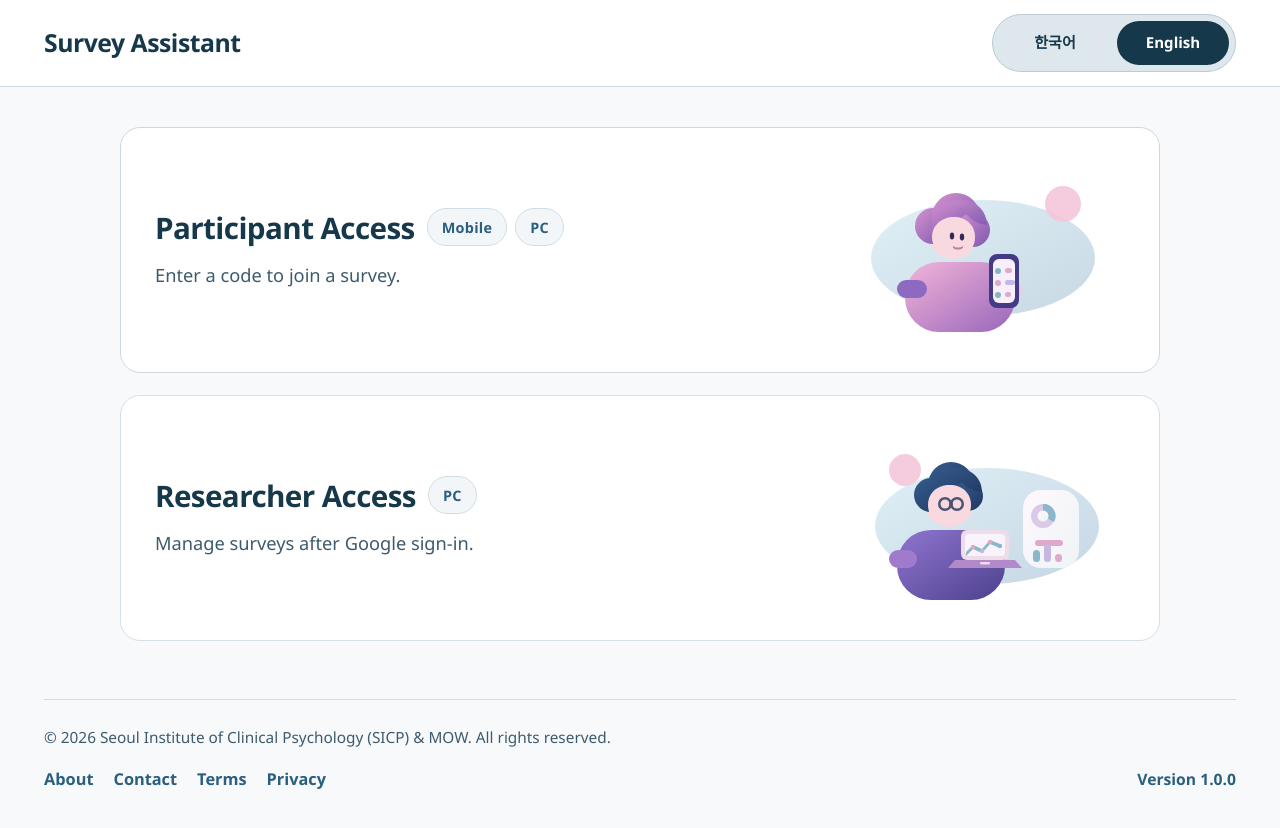
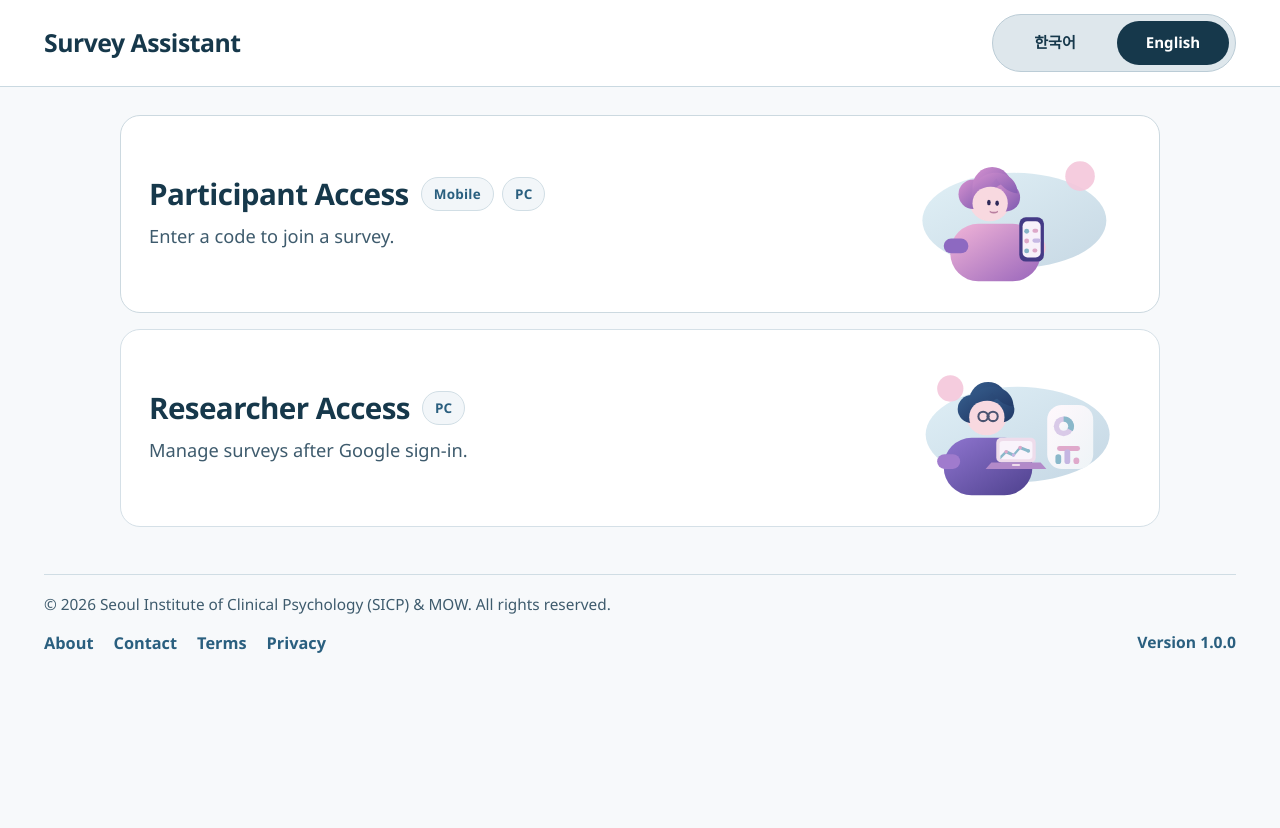
Before and after one commit to yes-U-can/survey-assistant, a Next.js app in the folder apps/web/: page /en in a window 1280 px wide. Shown: the top 828 px of the page. After the commit the page ends 800 px from the top, so only its background shows below. Built offline with nearby package versions, Linux system fonts and the light colour scheme.

Commit message:
style: trim public home vertical space

```diff
--- a/apps/web/src/app/globals.css
+++ b/apps/web/src/app/globals.css
@@ -1630,7 +1630,7 @@ body::after {
 
 .sa-home-portal {
   max-width: 1120px;
-  padding-top: 36px;
+  padding-top: 24px;
 }
 
 .sa-home-portal-grid-shell {
@@ -1640,16 +1640,16 @@ body::after {
 .sa-home-portal-grid {
   display: grid;
   grid-template-columns: 1fr;
-  gap: 22px;
+  gap: 16px;
   max-width: 1040px;
   margin: 0 auto;
 }
 
 .sa-home-portal-card {
   display: grid;
-  gap: 20px;
+  gap: 16px;
   min-height: 0;
-  padding: 32px 34px;
+  padding: 24px 28px;
   border: 1px solid color-mix(in srgb, var(--brand-200) 68%, white);
   border-radius: 20px;
   background: #ffffff;
@@ -1671,13 +1671,13 @@ body::after {
 .sa-home-portal-card-layout {
   display: grid;
   grid-template-columns: minmax(0, 1.2fr) minmax(240px, 320px);
-  gap: 28px;
+  gap: 20px;
   align-items: center;
 }
 
 .sa-home-portal-main {
   display: grid;
-  gap: 14px;
+  gap: 10px;
 }
 
 .sa-home-portal-heading {
@@ -1689,7 +1689,7 @@ body::after {
 
 .sa-home-portal-visual {
   justify-self: end;
-  width: min(280px, 100%);
+  width: min(230px, 100%);
 }
 
 .sa-home-illustration {
@@ -1708,7 +1708,7 @@ body::after {
 .sa-home-portal-card p {
   margin: 0;
   color: var(--muted-foreground);
-  line-height: 1.72;
+  line-height: 1.64;
   font-size: 1.14rem;
   white-space: normal;
 }
@@ -1720,33 +1720,33 @@ body::after {
 }
 
 .sa-home-portal-heading .sa-home-device-badge {
-  min-height: 38px;
-  padding: 6px 14px;
-  font-size: 0.9rem;
+  min-height: 34px;
+  padding: 5px 12px;
+  font-size: 0.84rem;
 }
 
 .sa-home-device-badge {
   display: inline-flex;
   align-items: center;
   justify-content: center;
-  min-height: 38px;
-  padding: 6px 14px;
+  min-height: 34px;
+  padding: 5px 12px;
   border-radius: 999px;
   border: 1px solid color-mix(in srgb, var(--brand-200) 74%, white);
   background: var(--surface-muted);
   color: var(--brand-700);
-  font-size: 0.9rem;
+  font-size: 0.84rem;
   font-weight: 800;
   letter-spacing: 0.02em;
 }
 
 .sa-home-portal-footer {
   justify-content: center;
-  padding-top: 18px;
+  padding-top: 12px;
 }
 
 @media (max-width: 1023px) {
-  .sa-home-portal {
+.sa-home-portal {
     padding-top: 24px;
     max-width: 860px;
   }
@@ -1760,17 +1760,17 @@ body::after {
 
   .sa-home-portal-card {
     min-height: 0;
-    padding: 24px 22px;
+    padding: 20px 20px;
   }
 
   .sa-home-portal-card-layout {
     grid-template-columns: 1fr;
-    gap: 16px;
+    gap: 12px;
   }
 
   .sa-home-portal-visual {
     justify-self: center;
-    width: min(260px, 100%);
+    width: min(220px, 100%);
     order: -1;
   }
 }
@@ -1778,13 +1778,13 @@ body::after {
 .sa-site-footer {
   max-width: 1240px;
   margin: 0 auto;
-  padding: 32px 24px 40px;
+  padding: 22px 24px 28px;
 }
 
 .sa-site-footer-inner {
   display: grid;
-  gap: 16px;
-  padding-top: 24px;
+  gap: 12px;
+  padding-top: 16px;
   border-top: 1px solid color-mix(in srgb, var(--brand-200) 76%, white);
 }
 
```
Also changed, not shown: 1 other file (tests, documents, lock files or other folders).
